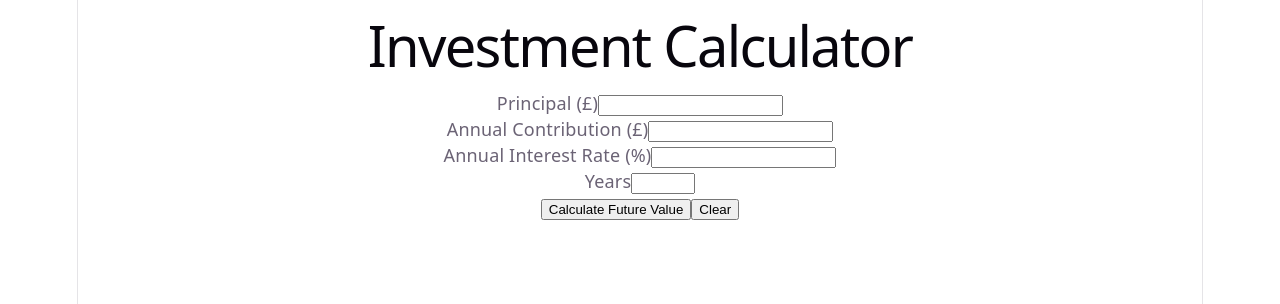
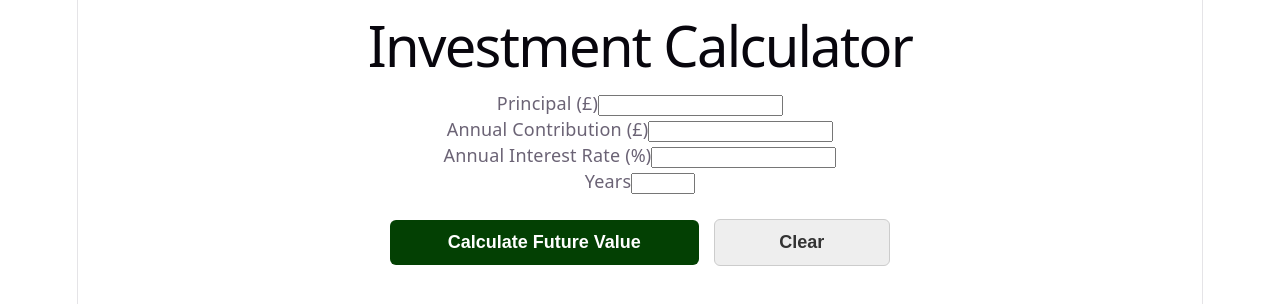
Before and after one commit to NGalletly/Typescripe-investment-calculator-project, a React (Vite) app in the folder frontend/: page / in a window 1280 px wide. Shown: the top 304 px of the page. Built offline with nearby package versions, Linux system fonts and the light colour scheme.

Commit message:
Added css for buttons

```diff
--- a/frontend/src/App.css
+++ b/frontend/src/App.css
@@ -29,3 +29,49 @@ tr:nth-child(even) {
   font-size: 1.1rem;
   margin-bottom: 0;
 }
+
+.button-group {
+  display: flex;
+  gap: 15px;
+  margin-top: 25px;
+  align-items: center;
+  justify-content: center;
+  margin-left: auto;
+  margin-right: auto;
+  max-width: 500px;
+}
+
+.calc-button,
+.reset-button {
+  padding: 12px 20px;
+  border-radius: 6px;
+  font-size: 1rem;
+  font-weight: 600;
+  cursor: pointer;
+  border: none;
+  transition: opacity 0.2s;
+}
+
+.calc-button {
+  flex: 2;
+  background-color: rgb(3, 64, 3);
+  color: white;
+}
+
+.reset-button {
+  flex: 1;
+  background-color: #eeeeee;
+  color: #333;
+  border: 1px solid #ccc;
+}
+
+.calc-button:hover,
+.reset-button:hover {
+  opacity: 0.85;
+}
+
+@media (min-width: 800px) {
+  .button-group {
+    max-width: 500px;
+  }
+}
--- a/frontend/src/components/InvestmentForm.tsx
+++ b/frontend/src/components/InvestmentForm.tsx
@@ -10,7 +10,7 @@ interface Props {
   onReset: () => void;
 }
 
-export function InvestmentForm({ onCalculate,onReset }: Props) {
+export function InvestmentForm({ onCalculate, onReset }: Props) {
   const [principal, setPrincipal] = useState<number | "">("");
   const [contribution, setContribution] = useState<number | "">("");
   const [rate, setRate] = useState<number | "">("");
@@ -75,6 +75,7 @@ export function InvestmentForm({ onCalculate,onReset }: Props) {
         />
       </div>
 
+      <div className="button-group">
         <button
           onClick={() => onCalculate({ principal, contribution, rate, years })}
           className="calc-button"
@@ -86,5 +87,6 @@ export function InvestmentForm({ onCalculate,onReset }: Props) {
           Clear
         </button>
       </div>
+    </div>
   );
 }
```
Lines whose indentation alone changed are shown as unchanged.
